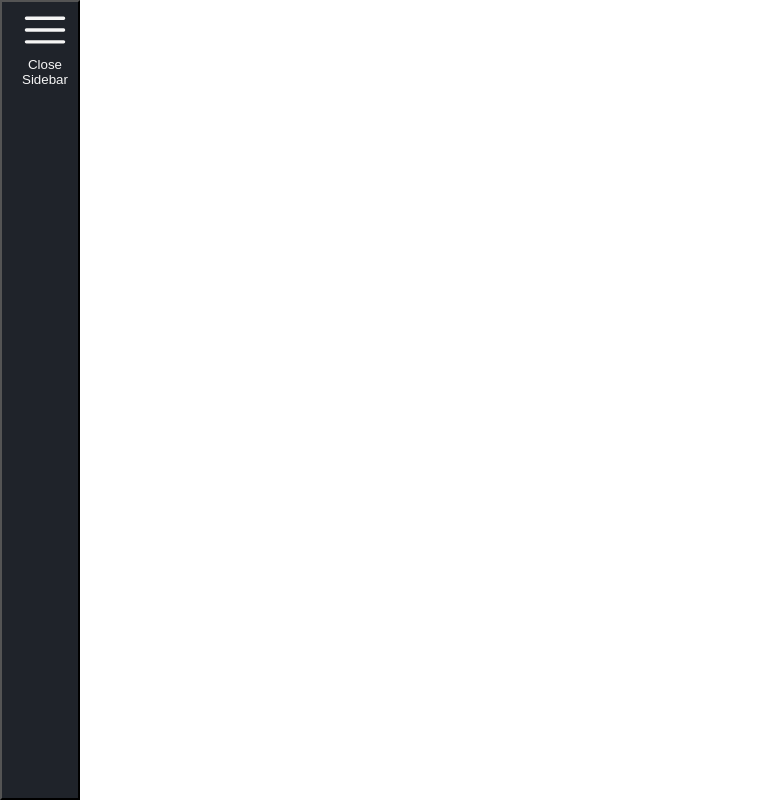
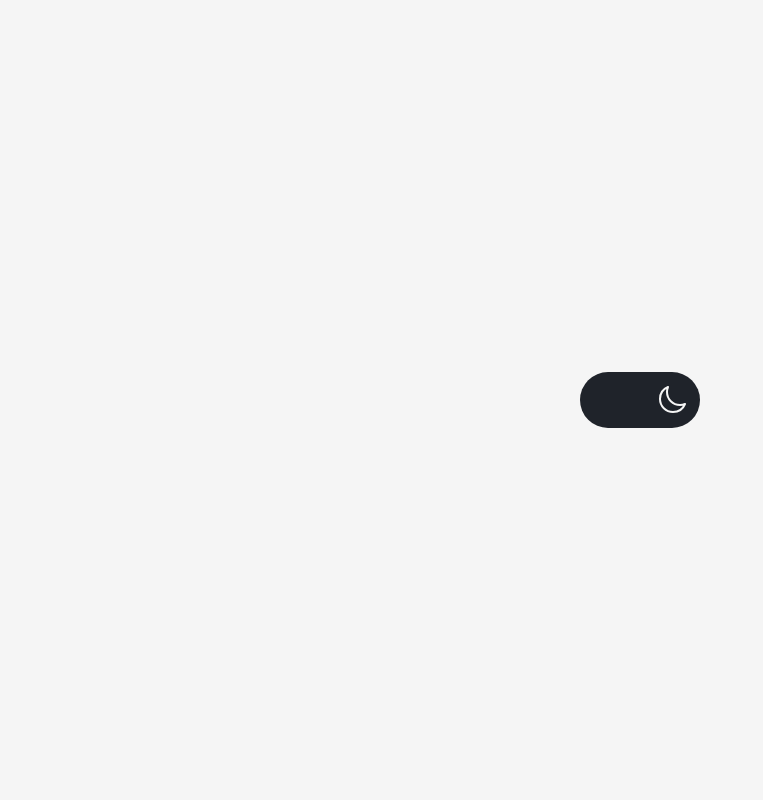
Before and after one commit to rachelrondon/sidebar, a React (Create React App) app: page / in a window 1280 px wide. Shown: the whole page, without its empty margins (0-763 px from the left). Built offline with nearby package versions, Linux system fonts and the light colour scheme.

Commit message:
feat: update toggle

```diff
--- a/src/Sidebar.css
+++ b/src/Sidebar.css
@@ -1,22 +1,47 @@
 :root {
   --color-shadow-grey: #1f232a;
   --color-bright-snow: #f5f5f5;
+  --color-blue-slate: #4e596f;
+  --color-charcoal-blue: #3d444d;
+  --color-powder-blue: #A9B5C2;
 }
 
-.sidebar {
-  background-color: var(--color-shadow-grey);
-  color: var(--color-bright-snow);
-  padding-left: 1rem;
+.layout {
   height: 100vh;
   display: flex;
-  flex-direction: column;
+  justify-content: center;
+  align-items: center;
 }
 
-.open {
-  max-width: 10rem
+.true {
+  background-color: var(--color-bright-snow);
 }
 
-.closed {
-  max-width: 5rem;
-  height: 100vh;
+.false {
+  background-color: var(--color-shadow-grey);
 }
+
+.true .toggle {
+  color: var(--color-bright-snow);
+  justify-content: flex-end;
+  background-color: var(--color-shadow-grey);
+}
+
+.false .toggle {
+  color: var(--color-shadow-grey);
+  justify-content: flex-start;
+  background-color: var(--color-bright-snow);
+}
+
+.toggle {
+  display: flex;
+  flex-direction: row;
+  width: 6rem;
+  padding: 0.75rem;
+  border-radius: 5rem;
+}
+
+.icon {
+  width: 2rem;
+  height: 2rem;
+}
--- a/src/Sidebar.js
+++ b/src/Sidebar.js
@@ -1,26 +1,28 @@
 import { useState } from 'react';
-import { Bars3Icon } from '@heroicons/react/24/outline';
+import { SunIcon, MoonIcon } from '@heroicons/react/24/outline';
 import './Sidebar.css';
 
 const Sidebar = () => {
 
-  const [showSidebar, setShowSidebar] = useState(false);
+  const [theme, setTheme] = useState(true);
+  const className = `layout ${theme}`;
 
-  const toggleSidebar = () => {
-    setShowSidebar(!showSidebar);
+  const toggle = () => {
+    setTheme(!theme);
   };
 
-  console.log(showSidebar);
+  console.log(theme);
 
   return (
-    <div className="layout">
-      {showSidebar ? (
-        <button className="sidebar open" onClick={toggleSidebar}>Open Sidebar</button>
-      ) : (
-        <button className="sidebar closed" onClick={toggleSidebar}><Bars3Icon/>Close Sidebar</button>
-      )}
-    </div>
-  )
-};
+    <div className={className}>
+      <div className="toggle">
+        {theme ? (
+          <MoonIcon className="icon moon" value="false" onClick={toggle} />
+        ):
+          <SunIcon className="icon sun" value="true" onClick={toggle}/>
+          }
+      </div>
+     </div>
+  )};
 
 export default Sidebar;
```
